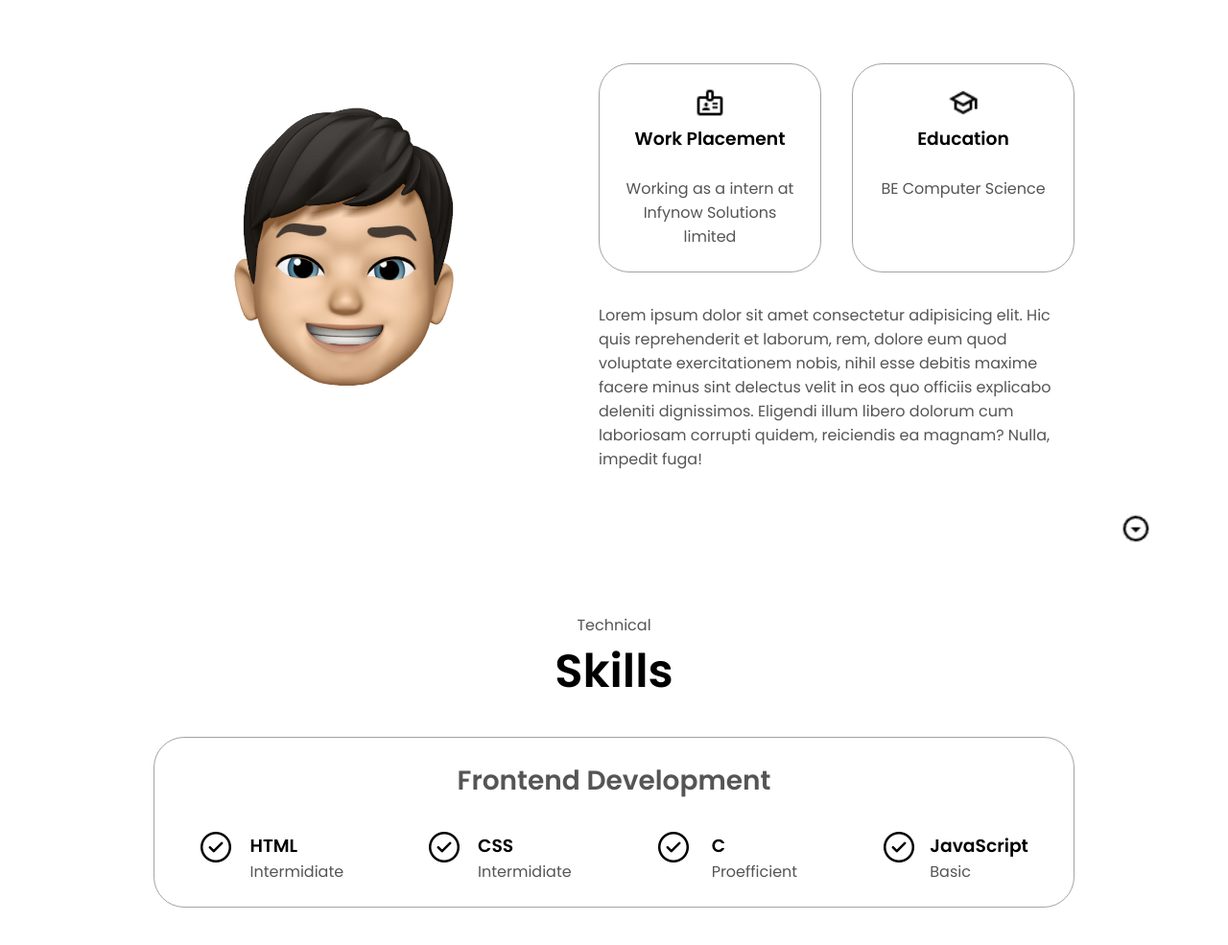
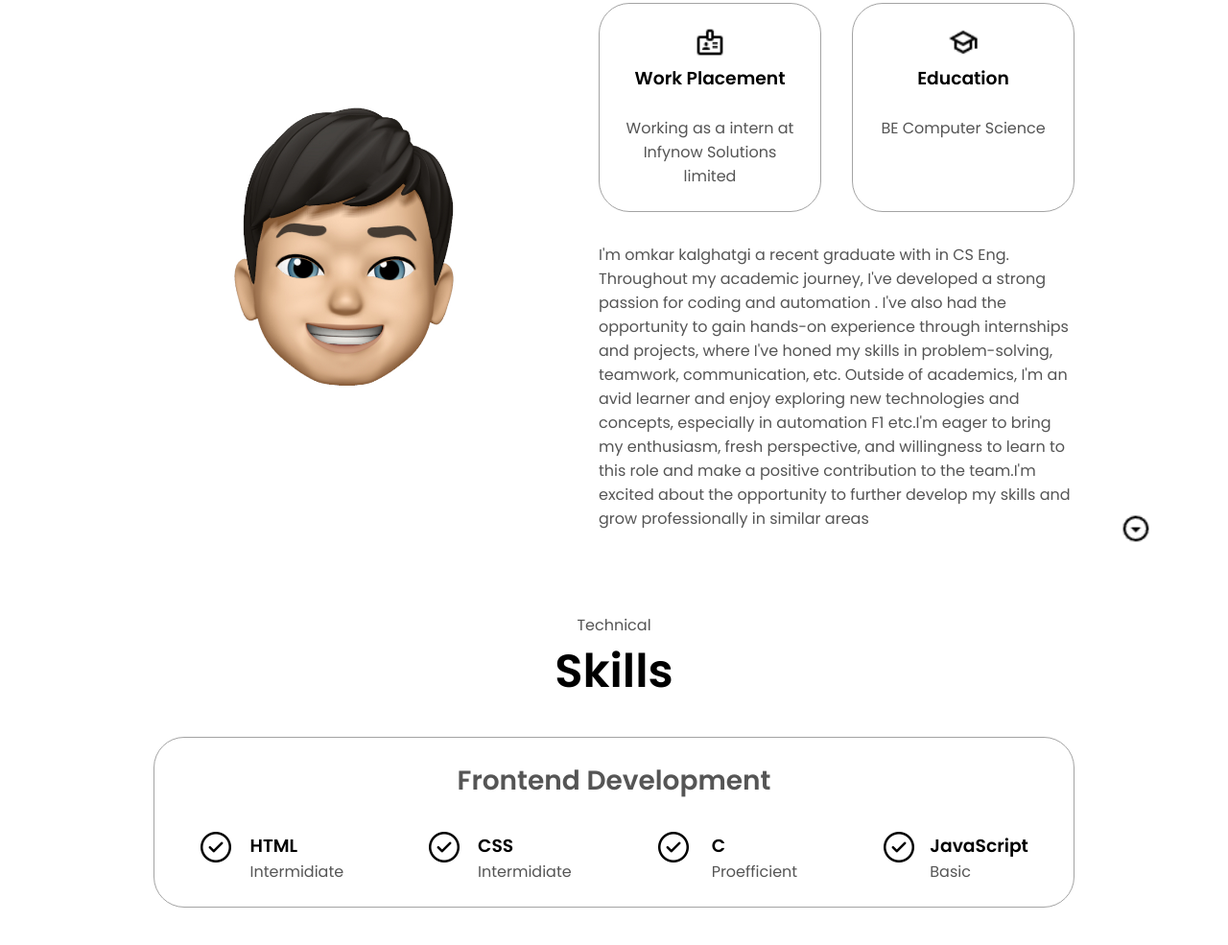
Before and after one commit to Omkarkal/My-Portfolio, a plain HTML site: page index.html in a window 1280 px wide. Shown: the part 1057-2042 px from the top of the page at 96% size. Drawn offline with Linux system fonts and the light colour scheme.

Commit message:
Update index.html

```diff
--- a/index.html
+++ b/index.html
@@ -105,12 +105,8 @@
           </div>
           <div class="text-container">
             <p>
-              Lorem ipsum dolor sit amet consectetur adipisicing elit. Hic quis
-              reprehenderit et laborum, rem, dolore eum quod voluptate
-              exercitationem nobis, nihil esse debitis maxime facere minus sint
-              delectus velit in eos quo officiis explicabo deleniti dignissimos.
-              Eligendi illum libero dolorum cum laboriosam corrupti quidem,
-              reiciendis ea magnam? Nulla, impedit fuga!
+            I'm omkar kalghatgi a recent graduate with in CS Eng. Throughout my academic journey, I've developed a strong passion for coding and automation . I've also had the opportunity to gain hands-on experience through internships and projects, where I've honed my skills in  problem-solving, teamwork, communication, etc.
+Outside of academics, I'm an avid learner and enjoy exploring new technologies and concepts, especially in automation F1 etc.I'm eager to bring my enthusiasm, fresh perspective, and willingness to learn to this role and make a positive contribution to the team.I'm excited about the opportunity to further develop my skills and grow professionally in similar areas
             </p>
           </div>
         </div>
```
